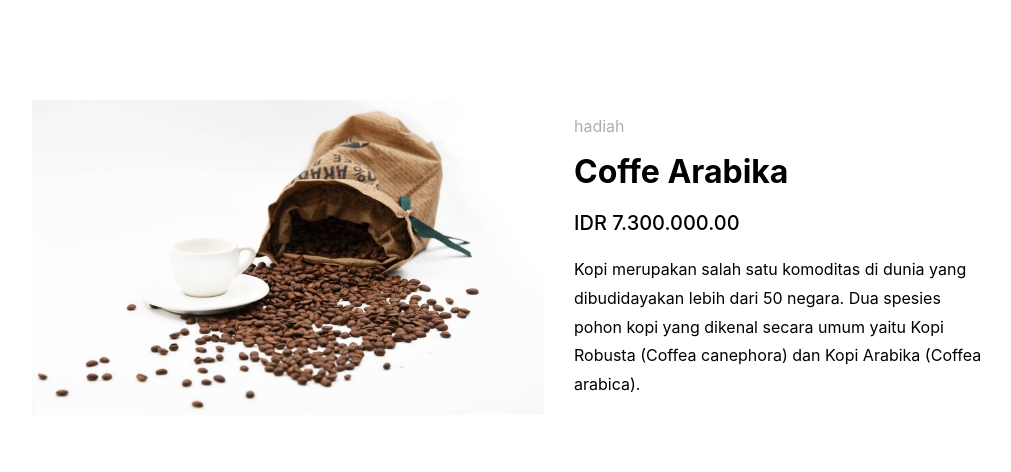
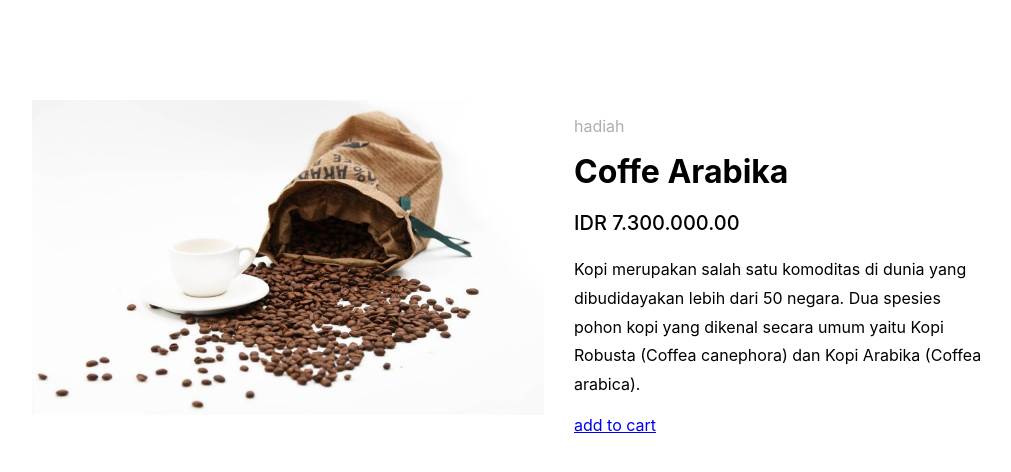
Before and after one commit to Soe-Hok-Gie/react-bwa, a React (Create React App) app: page / in a window 1280 px wide. Shown: the top 472 px of the page, without its empty margins (96-1107 px from the left). Built offline with nearby package versions, Linux system fonts and the light colour scheme.

Commit message:
membuat event

```diff
--- a/src/App.js
+++ b/src/App.js
@@ -35,6 +35,8 @@ function ProdukInfo (props){
   <p className="Price">IDR 7.300.000.00</p>
   <p className="Info">Kopi merupakan salah satu komoditas di dunia yang dibudidayakan lebih dari 50 negara.
   Dua spesies pohon kopi yang dikenal secara umum yaitu Kopi Robusta (Coffea canephora) dan Kopi Arabika (Coffea arabica).</p>
+
+  <a href="#"> add to cart</a>
   </div>
   </div>
   );
```
